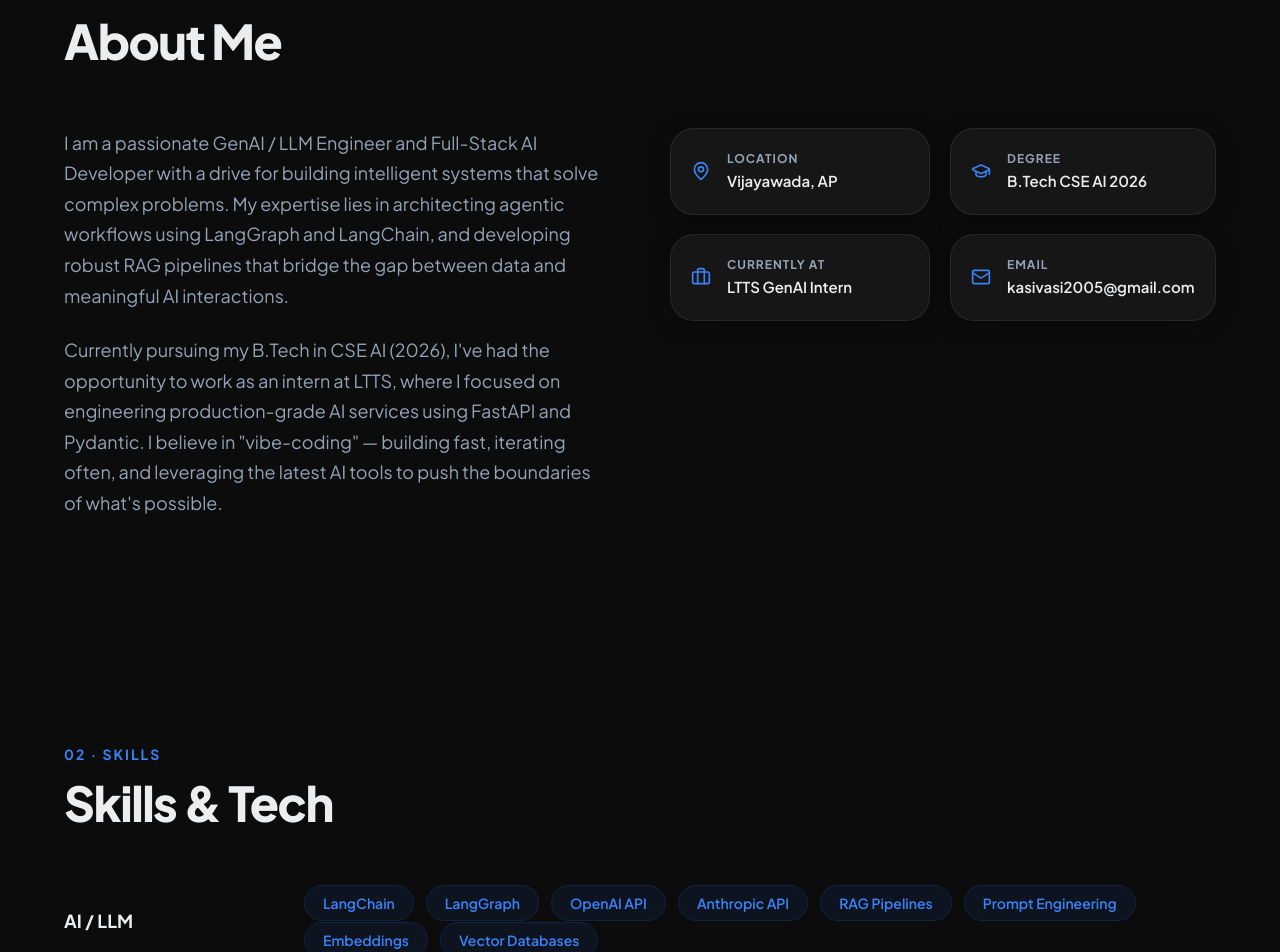
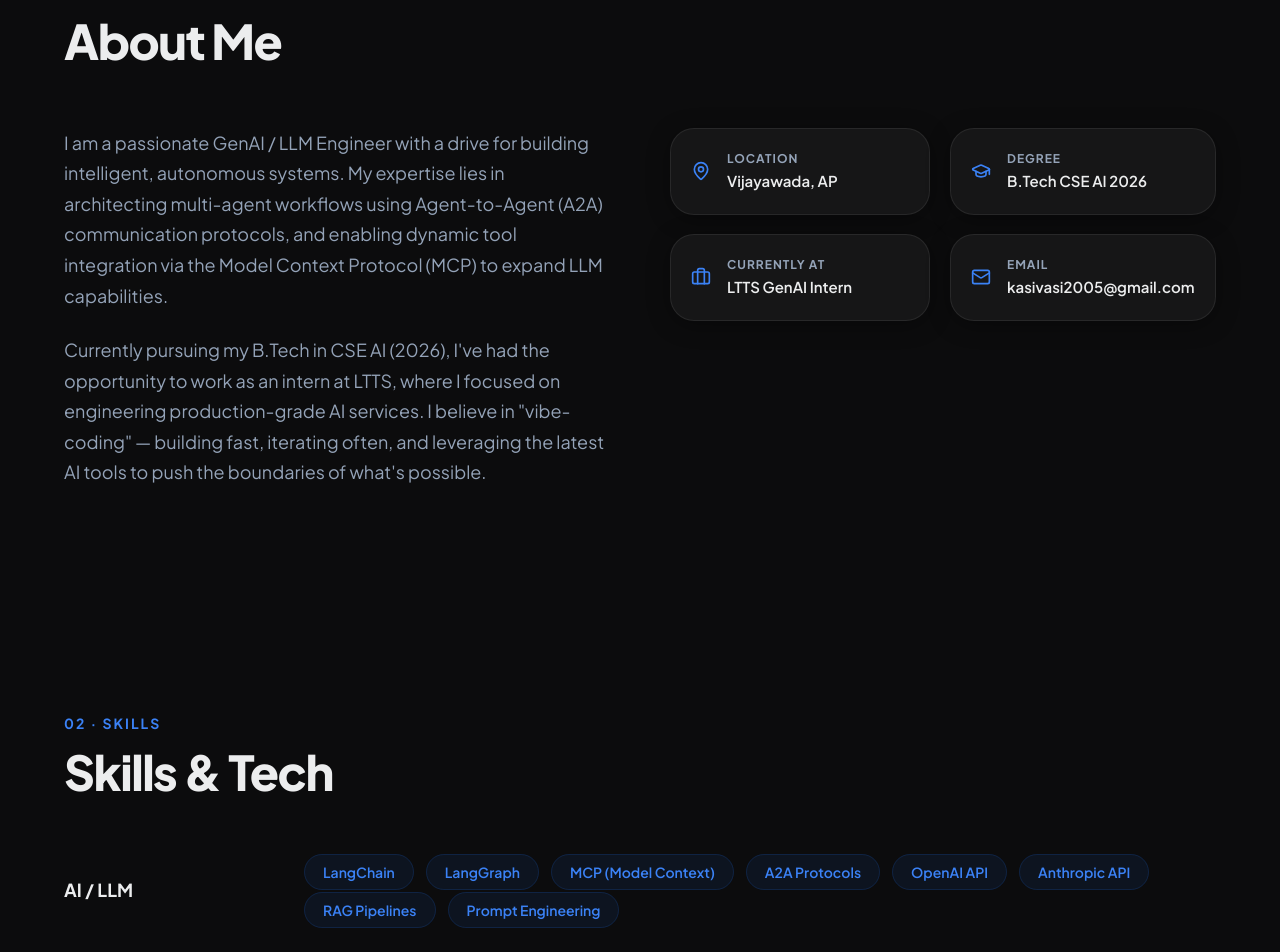
Before and after one commit to Dhamaru/Portfolio, a React app: page / in a window 1280 px wide. Shown: the part 1400-2352 px from the top of the page. Built offline with nearby package versions, Linux system fonts and the light colour scheme; the HTML template or start-up script is replaced by a standard one.

Commit message:
content: update focus to MCP and A2A protocols

```diff
--- a/src/components/AIElements.tsx
+++ b/src/components/AIElements.tsx
@@ -450,7 +450,7 @@ export function AskAI() {
   const ref = useRef<HTMLDivElement>(null);
 
   const responses: Record<PromptId, string> = {
-    stack: "My core stack revolves around Python and TypeScript. For GenAI, I leverage LangChain and LangGraph to build agentic workflows, powered by models from OpenAI and Anthropic. On the backend, I build scalable services with FastAPI and Pydantic. For the frontend, I use React, Tailwind CSS, and Framer Motion to create premium, interactive experiences.",
+    stack: "My core expertise revolves around building interoperable AI systems. I leverage the Model Context Protocol (MCP) to seamlessly connect LLMs with external tools, and design Agent-to-Agent (A2A) communication protocols inside LangGraph for collaborative multi-agent workflows.",
     rag: "I design high-performance Retrieval-Augmented Generation (RAG) pipelines. This involves chunking and embedding documents into vector databases (like ChromaDB or Pinecone), and building multi-agent systems in LangGraph to intelligently route queries, grade retrieved context, and synthesize accurate, hallucination-free answers.",
     vibe: "I believe in 'vibe-coding'—building fast, iterating often, and maintaining a tight feedback loop. I use tools like Replit AI and TRAE-CLI to accelerate development, allowing me to focus on architectural decisions and premium UX rather than boilerplate code.",
     hire: "I'm currently a GenAI Engineering Intern at LTTS and I'll be graduating in 2026. I'm actively looking for opportunities where I can push the boundaries of LLM applications, build scalable AI products, and contribute to a forward-thinking engineering team!"
--- a/src/components/AboutSkills.tsx
+++ b/src/components/AboutSkills.tsx
@@ -18,18 +18,18 @@ const About: React.FC = () => {
           <div className="about-text">
             <ScrollReveal delay={0.1}>
               <p>
-                I am a passionate GenAI / LLM Engineer and Full-Stack AI Developer with a drive for building
-                intelligent systems that solve complex problems. My expertise lies in architecting agentic
-                workflows using LangGraph and LangChain, and developing robust RAG pipelines that bridge the
-                gap between data and meaningful AI interactions.
+                I am a passionate GenAI / LLM Engineer with a drive for building
+                intelligent, autonomous systems. My expertise lies in architecting multi-agent
+                workflows using Agent-to-Agent (A2A) communication protocols, and enabling dynamic
+                tool integration via the Model Context Protocol (MCP) to expand LLM capabilities.
               </p>
             </ScrollReveal>
             <ScrollReveal delay={0.2}>
               <p>
                 Currently pursuing my B.Tech in CSE AI (2026), I've had the opportunity to work as an
-                intern at LTTS, where I focused on engineering production-grade AI services using
-                FastAPI and Pydantic. I believe in "vibe-coding" — building fast, iterating often,
-                and leveraging the latest AI tools to push the boundaries of what's possible.
+                intern at LTTS, where I focused on engineering production-grade AI services. I believe in
+                "vibe-coding" — building fast, iterating often, and leveraging the latest AI tools to push
+                the boundaries of what's possible.
               </p>
             </ScrollReveal>
           </div>
@@ -135,7 +135,7 @@ const Skills: React.FC = () => {
   const categories = [
     {
       label: "AI / LLM",
-      skills: ["LangChain", "LangGraph", "OpenAI API", "Anthropic API", "RAG Pipelines", "Prompt Engineering", "Embeddings", "Vector Databases"],
+      skills: ["LangChain", "LangGraph", "MCP (Model Context)", "A2A Protocols", "OpenAI API", "Anthropic API", "RAG Pipelines", "Prompt Engineering"],
       highlight: true
     },
     {
--- a/src/components/ExperienceProjects.tsx
+++ b/src/components/ExperienceProjects.tsx
@@ -34,14 +34,14 @@ const Experience: React.FC = () => {
 
               <p className="exp-desc">
                 Engineering state-of-the-art agentic workflows using LangChain and LangGraph to automate
-                complex business processes. Developed high-performance RAG (Retrieval-Augmented Generation)
-                pipelines for intelligent document querying. Architected scalable backend services with
-                FastAPI and Pydantic, while continuously exploring transformer architectures and
-                fine-tuning methodologies.
+                complex business processes. Designed and implemented Agent-to-Agent (A2A) communication
+                architectures for collaborative multi-agent problem solving. Integrated diverse external
+                tools and capabilities into LLMs leveraging the Model Context Protocol (MCP), significantly
+                enhancing model context and boundaries.
               </p>
 
               <StaggerContainer stagger={0.06} className="exp-tags">
-                {["LangChain", "LangGraph", "FastAPI", "Pydantic", "OpenAI API", "RAG", "Python"].map((tag) => (
+                {["LangGraph", "MCP", "A2A Protocols", "OpenAI API", "RAG", "Agentic Workflows"].map((tag) => (
                   <StaggerItem key={tag} direction="left">
                     <span className="exp-tag">{tag}</span>
                   </StaggerItem>
```
